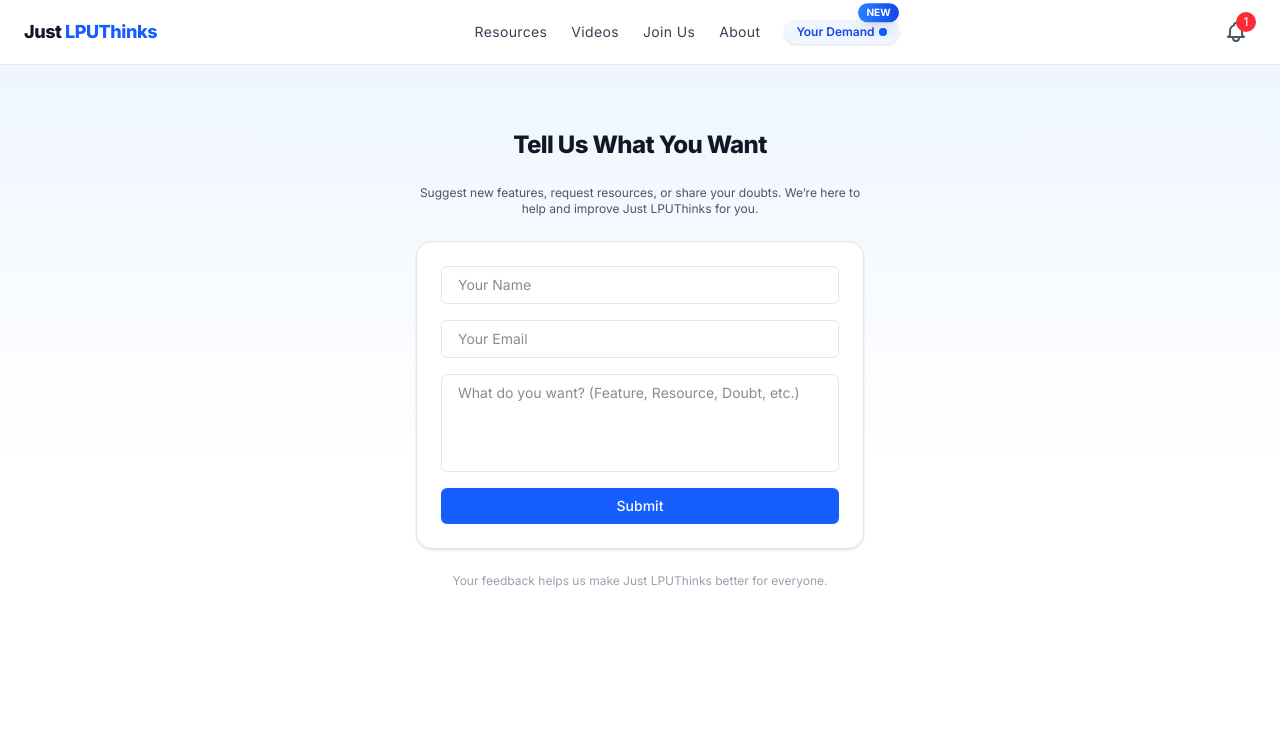
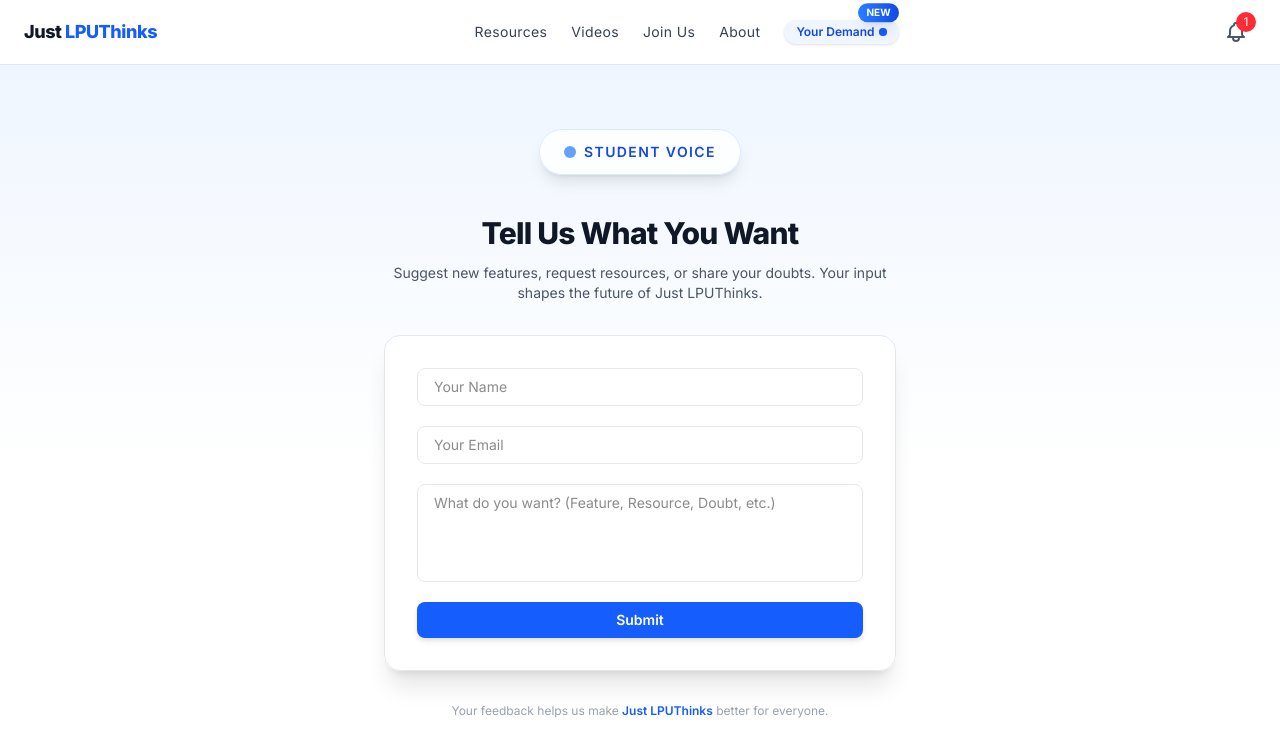
Before and after one commit to innovatewithkishlay/JUST_LPU_THINGS, a Next.js app in the folder just-lputhinks/: page /demand in a window 1280 px wide. Shown: the top 756 px of the page. Built offline with nearby package versions, Linux system fonts and the light colour scheme.

Commit message:
feat: redesign Demand page with animated, premium, and interactive student feedback UI

```diff
--- a/just-lputhinks/src/app/demand/page.tsx
+++ b/just-lputhinks/src/app/demand/page.tsx
@@ -4,55 +4,85 @@
 
 export default function DemandPage() {
   return (
-    <main className="min-h-screen bg-gradient-to-b from-blue-50 via-white to-white flex flex-col items-center px-6 py-16">
+    <main className="min-h-screen bg-gradient-to-b from-blue-50 via-white to-white flex flex-col items-center px-4 py-16">
       <motion.section
-        initial={{ opacity: 0, y: 24 }}
+        initial={{ opacity: 0, y: 32 }}
         animate={{ opacity: 1, y: 0 }}
-        transition={{ duration: 0.5 }}
-        className="w-full max-w-md"
+        transition={{ duration: 0.7, type: "spring" }}
+        className="w-full max-w-lg"
       >
-        <h1 className="text-2xl font-extrabold text-gray-900 mb-6 tracking-tight text-center">
+        <div className="relative flex flex-col items-center mb-10">
+          <motion.div
+            initial={{ opacity: 0, scale: 0.8, y: 20 }}
+            animate={{ opacity: 1, scale: 1, y: 0 }}
+            transition={{ delay: 0.1, duration: 0.6, type: "spring" }}
+            className="bg-white/80 backdrop-blur border border-blue-100 shadow-lg rounded-full px-6 py-3 flex items-center gap-2"
+          >
+            <span className="inline-block h-3 w-3 rounded-full bg-blue-500 animate-pulse"></span>
+            <span className="text-blue-700 font-semibold text-sm tracking-widest uppercase">
+              Student Voice
+            </span>
+          </motion.div>
+        </div>
+        <h1 className="text-3xl font-extrabold text-gray-900 mb-3 tracking-tight text-center">
           Tell Us What You Want
         </h1>
-        <p className="text-gray-600 text-xs text-center mb-6">
-          Suggest new features, request resources, or share your doubts. We’re here to help and improve Just LPUThinks for you.
-        </p>
-        <form
+        <motion.p
+          initial={{ opacity: 0, y: 10 }}
+          animate={{ opacity: 1, y: 0 }}
+          transition={{ delay: 0.2, duration: 0.6 }}
+          className="text-gray-600 text-sm text-center mb-8"
+        >
+          Suggest new features, request resources, or share your doubts. Your input shapes the future of Just LPUThinks.
+        </motion.p>
+        <motion.form
+          initial={{ opacity: 0, y: 16 }}
+          animate={{ opacity: 1, y: 0 }}
+          transition={{ delay: 0.3, duration: 0.7 }}
           action="https://formspree.io/f/demo"
           method="POST"
-          className="bg-white border border-gray-200 rounded-2xl p-6 flex flex-col gap-4 shadow-sm"
+          className="bg-white/90 border border-gray-200 rounded-2xl p-8 flex flex-col gap-5 shadow-xl backdrop-blur"
         >
-          <input
+          <motion.input
+            whileFocus={{ scale: 1.03, borderColor: "#2563eb" }}
             type="text"
             name="name"
             required
             placeholder="Your Name"
-            className="w-full rounded-md border border-gray-200 px-4 py-2 text-sm focus:outline-none focus:ring-2 focus:ring-blue-100 transition"
+            className="w-full rounded-lg border border-gray-200 px-4 py-2 text-sm focus:outline-none focus:ring-2 focus:ring-blue-100 transition"
           />
-          <input
+          <motion.input
+            whileFocus={{ scale: 1.03, borderColor: "#2563eb" }}
             type="email"
             name="email"
             required
             placeholder="Your Email"
-            className="w-full rounded-md border border-gray-200 px-4 py-2 text-sm focus:outline-none focus:ring-2 focus:ring-blue-100 transition"
+            className="w-full rounded-lg border border-gray-200 px-4 py-2 text-sm focus:outline-none focus:ring-2 focus:ring-blue-100 transition"
           />
-          <textarea
+          <motion.textarea
+            whileFocus={{ scale: 1.02, borderColor: "#2563eb" }}
             name="message"
             required
             placeholder="What do you want? (Feature, Resource, Doubt, etc.)"
             rows={4}
-            className="w-full rounded-md border border-gray-200 px-4 py-2 text-sm focus:outline-none focus:ring-2 focus:ring-blue-100 transition resize-none"
+            className="w-full rounded-lg border border-gray-200 px-4 py-2 text-sm focus:outline-none focus:ring-2 focus:ring-blue-100 transition resize-none"
           />
-          <button
+          <motion.button
+            whileHover={{ scale: 1.04, backgroundColor: "#2563eb" }}
             type="submit"
-            className="w-full bg-blue-600 text-white rounded-md py-2 text-sm font-medium hover:bg-blue-700 transition"
+            className="w-full bg-blue-600 text-white rounded-lg py-2 text-sm font-semibold shadow-md hover:bg-blue-700 transition"
           >
             Submit
-          </button>
-        </form>
-        <div className="text-center mt-6 text-xs text-gray-400">
-          Your feedback helps us make Just LPUThinks better for everyone.
-        </div>
+          </motion.button>
+        </motion.form>
+        <motion.div
+          initial={{ opacity: 0, y: 10 }}
+          animate={{ opacity: 1, y: 0 }}
+          transition={{ delay: 0.4, duration: 0.5 }}
+          className="text-center mt-8 text-xs text-gray-400"
+        >
+          Your feedback helps us make <span className="font-semibold text-blue-600">Just LPUThinks</span> better for everyone.
+        </motion.div>
       </motion.section>
     </main>
   );
```
